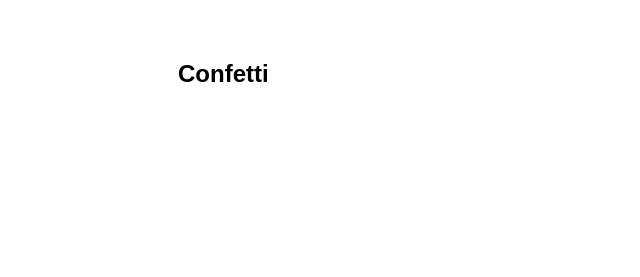
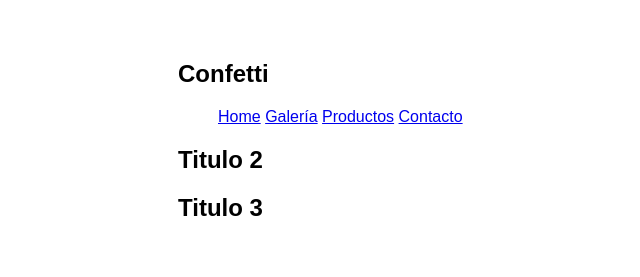
Before and after one commit to art3d70/site, a plain HTML site: page index.html in a window 1280 px wide. Shown: the whole page, without its empty margins (162-802 px from the left). Drawn offline with Linux system fonts and the light colour scheme.

Commit message:
Maqueta v 0.2

```diff
--- a/css/style.css
+++ b/css/style.css
@@ -13,6 +13,10 @@ body{
 	font-family:Arial;
 }
 
+li{
+	display:inline-block;
+}
+
 .container{
 	margin:0 auto;
 	max-width:600px;
--- a/index.html
+++ b/index.html
@@ -9,11 +9,26 @@
 <body>
 
 	<section class="container">
+
 		<header>
 			<h1>Confetti</h1>
+			<nav>
+				<ul>
+					<li><a href="#">Home</a></li>
+					<li><a href="#">Galería</a></li>
+					<li><a href="#">Productos</a></li>
+					<li><a href="#">Contacto</a></li>
+				</ul>
+			</nav>
 		</header>
 
 		<section class="content">
+			<article>
+				<h2>Titulo 2</h2>
+			</article>
+			<article>
+				<h2>Titulo 3</h2>
+			</article>
 		</section>
 
 		<footer>
--- a/js/script.js
+++ b/js/script.js
@@ -0,0 +1 @@
+alert("Bienvenido al site de Confetti!!");
```
